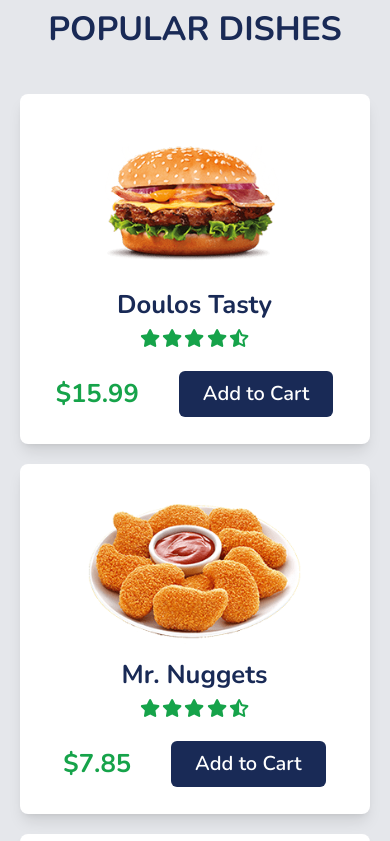
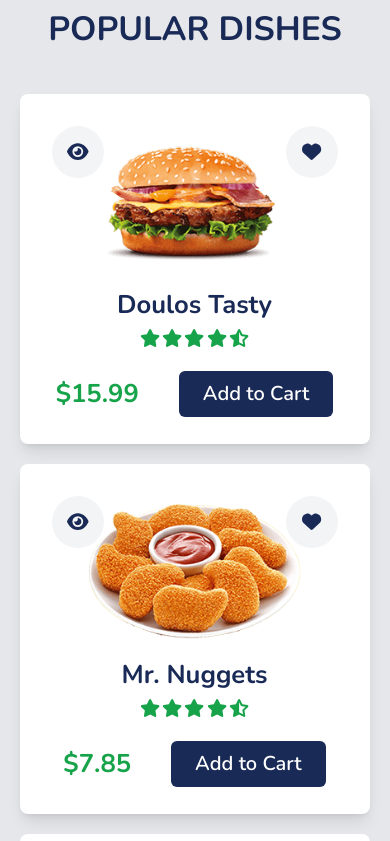
Before and after one commit to drfcozapata/restaurant1-vue, a Vue app: page / in a window 390 px wide. Shown: the part 804-1645 px from the top of the page. Built offline with nearby package versions, Linux system fonts and the light colour scheme.

Commit message:
Agregado efecto CSS y responsive

```diff
--- a/src/components/dishes/DishCard.vue
+++ b/src/components/dishes/DishCard.vue
@@ -75,4 +75,14 @@
 		right: 2rem;
 		opacity: 1;
 	}
+	@media (max-width: 1280px) {
+		.box .eye {
+			left: 2rem;
+			opacity: 1;
+		}
+		.box .heart {
+			right: 2rem;
+			opacity: 1;
+		}
+	}
 </style>
```
